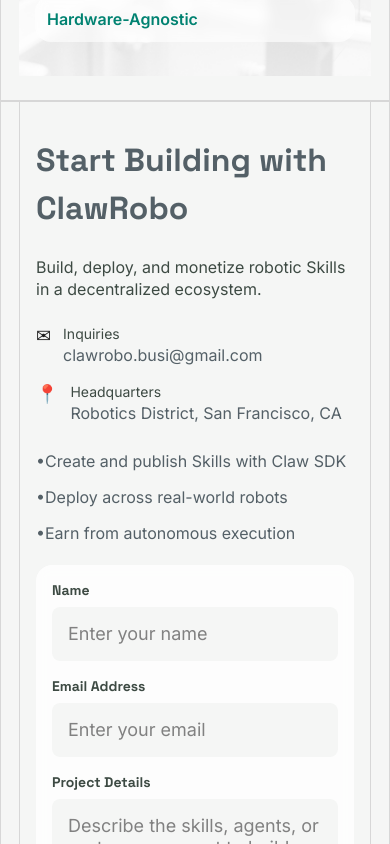
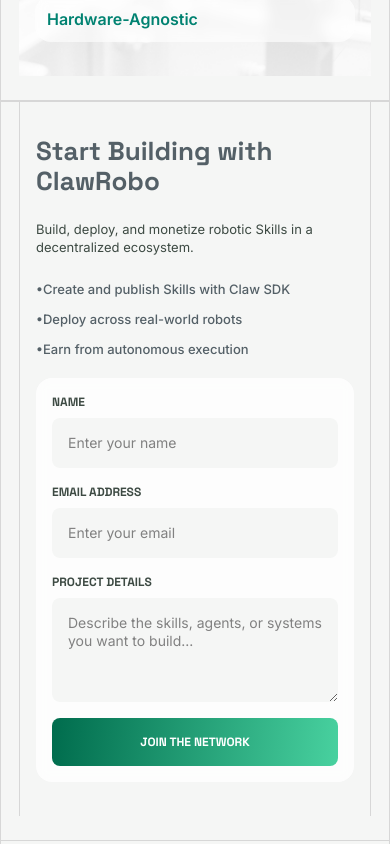
Before and after one commit to NMHx2005/ClawRobo_31_03_2026, a React (Vite) app: page / in a window 390 px wide. Shown: the part 3720-4564 px from the top of the page. Built offline with nearby package versions, Linux system fonts and the light colour scheme.

Commit message:
Refactor Home page styles and remove contact meta section. Adjusted font sizes and line heights for improved readability in Home.css. Removed contact information from Home.tsx to streamline the layout.

```diff
--- a/src/pages/Home/Home.css
+++ b/src/pages/Home/Home.css
@@ -529,10 +529,11 @@
 .contact-subtitle {
   font-family: 'Inter', sans-serif;
   font-weight: 400;
-  font-size: 24px;
+  font-size: 16px;
   color: #3d4a43;
   line-height: 22px;
   margin-bottom: 24px;
+  font-style: regular;
 }
 
 .contact-meta {
@@ -573,9 +574,10 @@
   gap: 12px;
   color: #546067;
   font-family: 'Inter', sans-serif;
-  font-weight: 400;
-  font-size: 20px;
+  font-weight: 500;
+  font-size: 16px;
   line-height: 24px;
+  font-style: medium;
 }
 
 .contact-bullets li::before {
@@ -599,6 +601,7 @@
   color: #3d4a43;
   font-family: 'Space Grotesk', sans-serif;
   font-weight: 700;
+  text-transform: uppercase;
   font-size: 14px;
   line-height: 18px;
 }
@@ -625,6 +628,7 @@
   font-size: 18px;
   line-height: 22px;
   color: #818181;
+  font-style: regular;
 }
 
 .contact-submit {
@@ -634,10 +638,12 @@
   background: linear-gradient(95deg, #006c4d 0%, #48d19f 100%);
   color: #ffffff;
   font-family: 'Space Grotesk', sans-serif;
-  font-size: 16px;
+  font-size: 14px;
   font-weight: 700;
   line-height: 20px;
+  font-style: bold;
   cursor: pointer;
+  text-transform: uppercase;
 }
 
 .site-footer {
@@ -901,6 +907,43 @@
     min-height: 0;
   }
 
+  .contact-left h2 {
+    font-size: 40px;
+    line-height: 42px;
+  }
+
+  .contact-subtitle {
+    font-size: 15px;
+    line-height: 21px;
+  }
+
+  .contact-value {
+    font-size: 16px;
+    line-height: 22px;
+  }
+
+  .contact-bullets {
+    font-size: 15px;
+    line-height: 22px;
+  }
+
+  .field-block input,
+  .field-block textarea {
+    font-size: 16px;
+    line-height: 21px;
+  }
+
+  .field-block input::placeholder,
+  .field-block textarea::placeholder {
+    font-size: 16px;
+    line-height: 21px;
+  }
+
+  .contact-submit {
+    font-size: 14px;
+    line-height: 18px;
+  }
+
   .site-footer {
     height: auto;
     padding: 24px 0;
@@ -1118,20 +1161,23 @@
   }
 
   .contact-left h2 {
-    font-size: 32px;
+    font-size: 30px;
+    line-height: 34px;
   }
 
   .contact-subtitle {
-    font-size: 16px;
-    line-height: 1.4;
+    font-size: 14px;
+    line-height: 20px;
   }
 
   .contact-value {
-    font-size: 16px;
+    font-size: 15px;
+    line-height: 21px;
   }
 
   .contact-bullets {
-    font-size: 16px;
+    font-size: 14px;
+    line-height: 20px;
   }
 
   .contact-form {
@@ -1141,11 +1187,19 @@
 
   .field-block input,
   .field-block textarea {
-    font-size: 16px;
+    font-size: 15px;
+    line-height: 20px;
+  }
+
+  .field-block input::placeholder,
+  .field-block textarea::placeholder {
+    font-size: 15px;
+    line-height: 20px;
   }
 
   .contact-submit {
-    font-size: 16px;
+    font-size: 13px;
+    line-height: 18px;
   }
 
   .footer-links {
@@ -1186,4 +1240,34 @@
   .home-title {
     font-size: 34px;
   }
+
+  .contact-left h2 {
+    font-size: 26px;
+    line-height: 30px;
+  }
+
+  .contact-subtitle,
+  .contact-bullets,
+  .contact-value {
+    font-size: 13px;
+    line-height: 18px;
+  }
+
+  .field-block {
+    font-size: 12px;
+    line-height: 16px;
+  }
+
+  .field-block input,
+  .field-block textarea,
+  .field-block input::placeholder,
+  .field-block textarea::placeholder {
+    font-size: 14px;
+    line-height: 18px;
+  }
+
+  .contact-submit {
+    font-size: 12px;
+    line-height: 16px;
+  }
 }
--- a/src/pages/Home/Home.tsx
+++ b/src/pages/Home/Home.tsx
@@ -197,23 +197,6 @@
               Build, deploy, and monetize robotic Skills in a decentralized ecosystem.
             </p>
 
-            <div className="contact-meta">
-              <div className="contact-item">
-                <span className="contact-icon">✉</span>
-                <div>
-                  <p className="contact-label">Inquiries</p>
-                  <p className="contact-value">clawrobo.busi@gmail.com</p>
-                </div>
-              </div>
-              <div className="contact-item">
-                <span className="contact-icon">📍</span>
-                <div>
-                  <p className="contact-label">Headquarters</p>
-                  <p className="contact-value">Robotics District, San Francisco, CA</p>
-                </div>
-              </div>
-            </div>
-
             <ul className="contact-bullets">
               <li>Create and publish Skills with Claw SDK</li>
               <li>Deploy across real-world robots</li>
```
